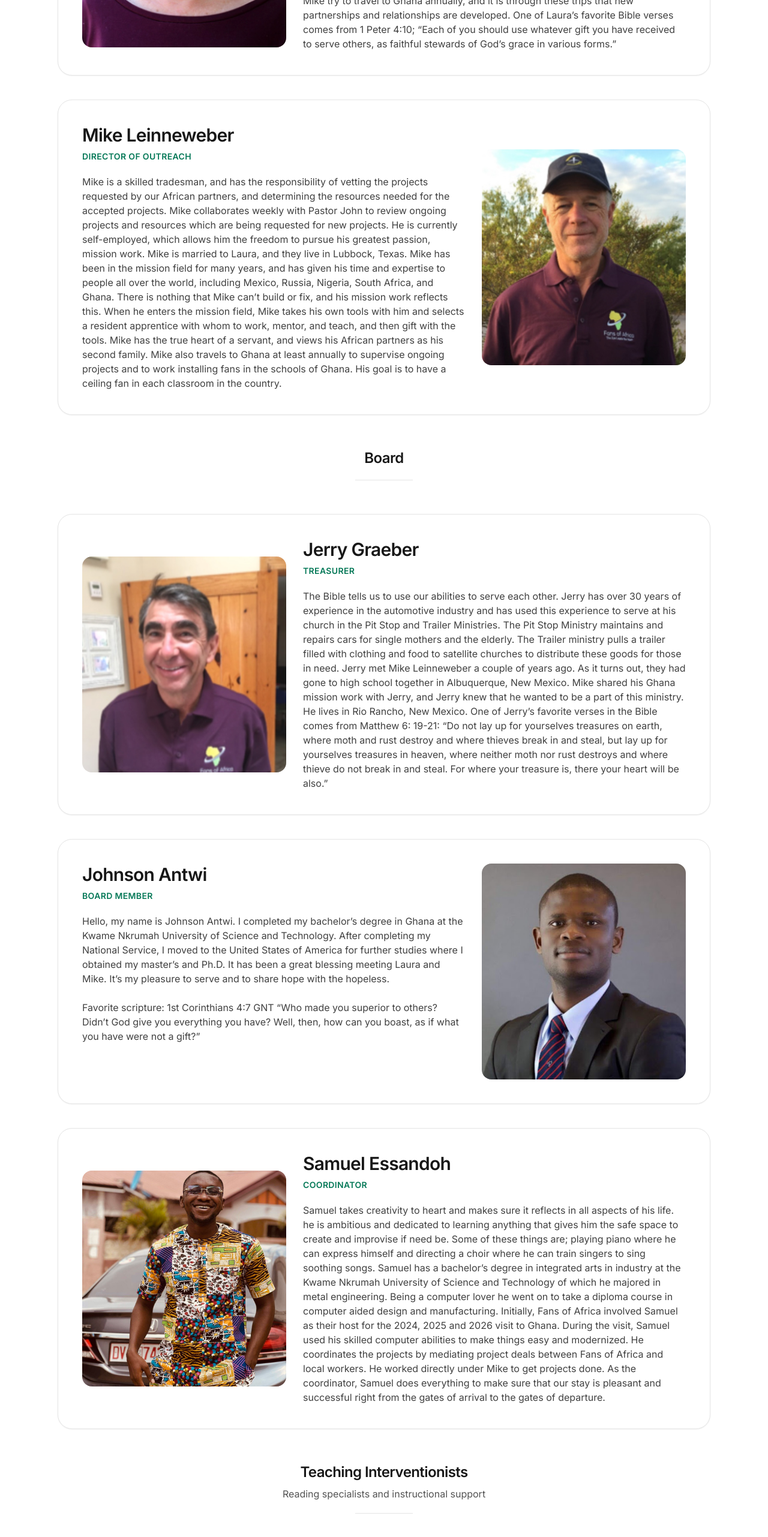
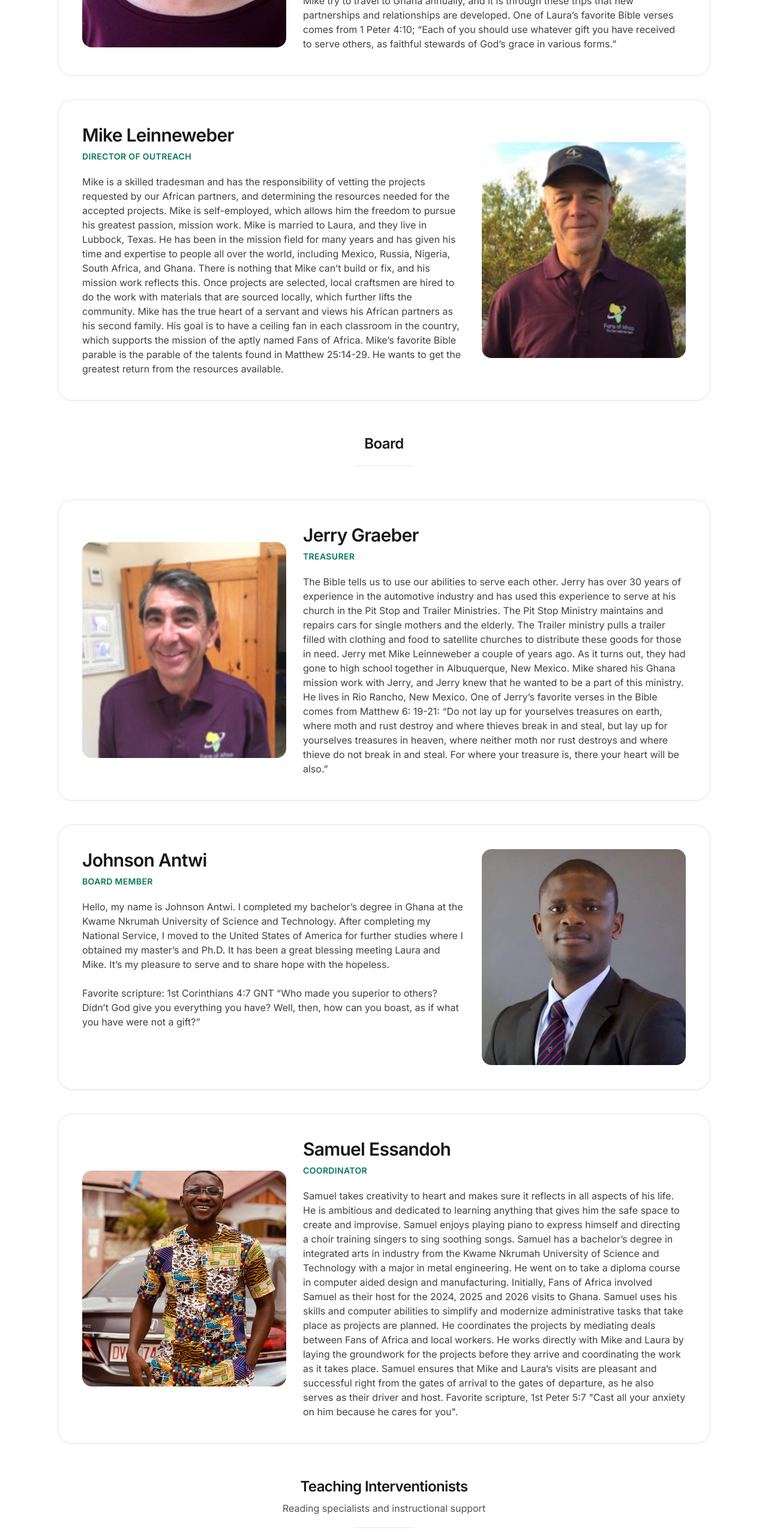
Before and after one commit to dampknet/fans-of-africa, a Next.js app: page /about in a window 1280 px wide. Shown: the part 1468-4031 px from the top of the page at 60% size. Built offline with nearby package versions, Linux system fonts and the light colour scheme.

Commit message:
update on about page

```diff
--- a/src/app/(site)/about/page.tsx
+++ b/src/app/(site)/about/page.tsx
@@ -112,7 +112,7 @@ export default function AboutPage() {
               name="Mike Leinneweber"
               role="Director of Outreach"
               reverse
-              text={`Mike is a skilled tradesman, and has the responsibility of vetting the projects requested by our African partners, and determining the resources needed for the accepted projects. Mike collaborates weekly with Pastor John to review ongoing projects and resources which are being requested for new projects. He is currently self-employed, which allows him the freedom to pursue his greatest passion, mission work. Mike is married to Laura, and they live in Lubbock, Texas. Mike has been in the mission field for many years, and has given his time and expertise to people all over the world, including Mexico, Russia, Nigeria, South Africa, and Ghana. There is nothing that Mike can’t build or fix, and his mission work reflects this. When he enters the mission field, Mike takes his own tools with him and selects a resident apprentice with whom to work, mentor, and teach, and then gift with the tools. Mike has the true heart of a servant, and views his African partners as his second family. Mike also travels to Ghana at least annually to supervise ongoing projects and to work installing fans in the schools of Ghana. His goal is to have a ceiling fan in each classroom in the country.`}
+              text={`Mike is a skilled tradesman and has the responsibility of vetting the projects requested by our African partners, and determining the resources needed for the accepted projects. Mike is self-employed, which allows him the freedom to pursue his greatest passion, mission work. Mike is married to Laura, and they live in Lubbock, Texas. He has been in the mission field for many years and has given his time and expertise to people all over the world, including Mexico, Russia, Nigeria, South Africa, and Ghana. There is nothing that Mike can’t build or fix, and his mission work reflects this. Once projects are selected, local craftsmen are hired to do the work with materials that are sourced locally, which further lifts the community. Mike has the true heart of a servant and views his African partners as his second family. His goal is to have a ceiling fan in each classroom in the country, which supports the mission of the aptly named Fans of Africa. Mike’s favorite Bible parable is the parable of the talents found in Matthew 25:14-29. He wants to get the greatest return from the resources available.`}
             />
           </div>
 
@@ -143,7 +143,7 @@ Favorite scripture: 1st Corinthians 4:7 GNT “Who made you superior to others?
               name="Samuel Essandoh"
               role="Coordinator"
               reverse={false}
-              text={`Samuel takes creativity to heart and makes sure it reflects in all aspects of his life. he is ambitious and dedicated to learning anything that gives him the safe space to create and improvise if need be. Some of these things are; playing piano where he can express himself and directing a choir where he can train singers to sing soothing songs. Samuel has a bachelor’s degree in integrated arts in industry at the Kwame Nkrumah University of Science and Technology of which he majored in metal engineering. Being a computer lover he went on to take a diploma course in computer aided design and manufacturing. Initially, Fans of Africa involved Samuel as their host for the 2024, 2025 and 2026 visit to Ghana. During the visit, Samuel used his skilled computer abilities to make things easy and modernized. He coordinates the projects by mediating project deals between Fans of Africa and local workers. He worked directly under Mike to get projects done. As the coordinator, Samuel does everything to make sure that our stay is pleasant and successful right from the gates of arrival to the gates of departure.`}
+              text={`Samuel takes creativity to heart and makes sure it reflects in all aspects of his life. He is ambitious and dedicated to learning anything that gives him the safe space to create and improvise.   Samuel enjoys playing piano to express himself and directing a choir training singers to sing soothing songs. Samuel has a bachelor’s degree in integrated arts in industry from the Kwame Nkrumah University of Science and Technology with a major in metal engineering. He went on to take a diploma course in computer aided design and manufacturing. Initially, Fans of Africa involved Samuel as their host for the 2024, 2025 and 2026 visits to Ghana. Samuel uses his skills and computer abilities to simplify and modernize administrative tasks that take place as projects are planned. He coordinates the projects by mediating deals between Fans of Africa and local workers. He works directly with Mike and Laura by laying the groundwork for the projects before they arrive and coordinating the work as it takes place. Samuel ensures that Mike and Laura’s visits are pleasant and successful right from the gates of arrival to the gates of departure, as he also serves as their driver and host. Favorite scripture, 1st Peter 5:7 "Cast all your anxiety on him because he cares for you".`}
             />
 
           </div>
```
